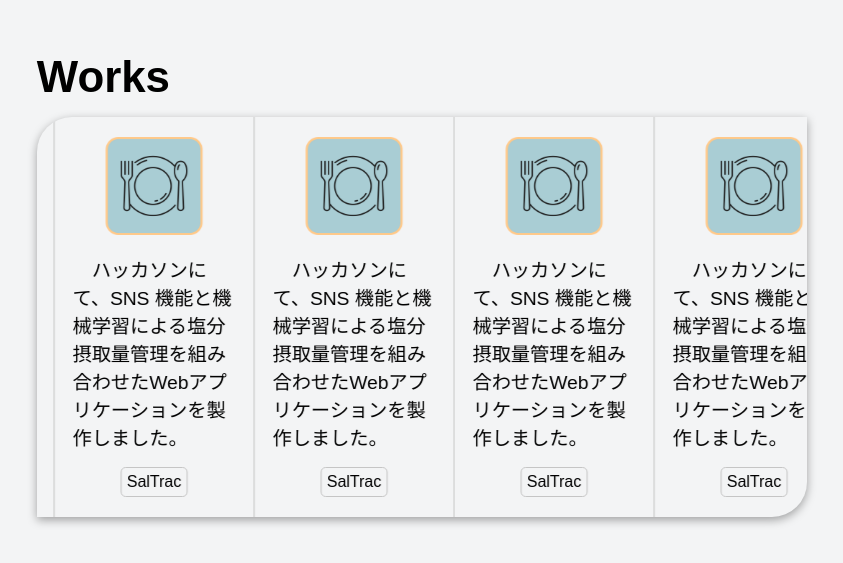
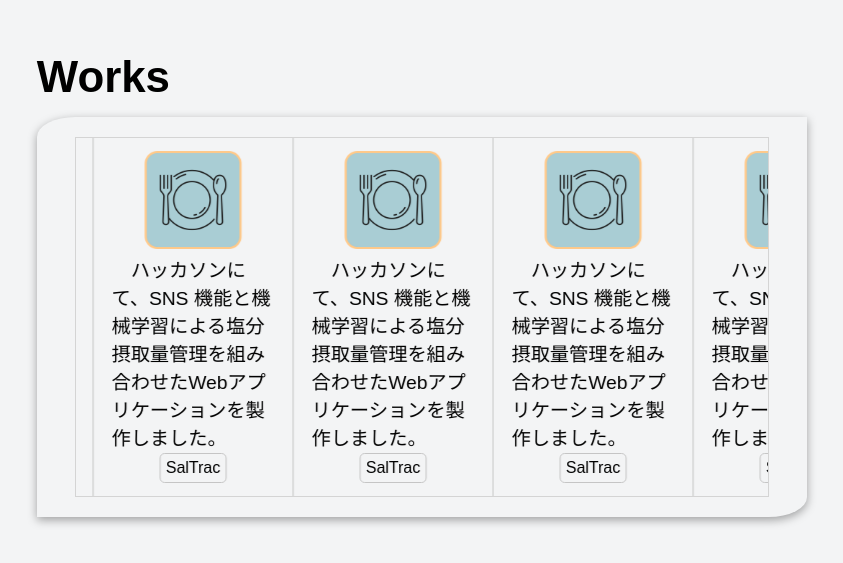
Before and after one commit to bq22005/portfolio, a Next.js app: page / in a window 1280 px wide. Shown: the part 1637-2200 px from the top of the page, without its empty margins (383-1226 px from the left). Built offline with nearby package versions, Linux system fonts and the light colour scheme; a web font is replaced by a local one.

Commit message:
Update works layout

```diff
--- a/src/app/components/layouts/WorkItem.module.css
+++ b/src/app/components/layouts/WorkItem.module.css
@@ -2,7 +2,7 @@
   padding: 2% 3%;
   width: min(30vw, 200px);
   height: 100%;
-  border-right: solid 1px #c5c5c5;
+  border-right: 1px solid #c5c5c5;
   display: flex;
   flex-direction: column;
   align-items: center;
--- a/src/app/components/layouts/Works.module.css
+++ b/src/app/components/layouts/Works.module.css
@@ -5,12 +5,21 @@
   max-width: 800px;
 }
 
-.carousel {
+.container {
   width: 100%;
   height: 80vw;
   max-height: 400px;
-  border-radius: 35px 0;
+  border-radius: 5% 0;
   box-shadow: 0 3px 10px rgba(0, 0, 0, 0.35);
+  display: flex;
+  align-items: center;
+  justify-content: center;
+}
+
+.carousel {
+  width: 90%;
+  height: 90%;
+  border: 1px solid #d4d4d4;
   display: flex;
   overflow: hidden;
 }
@@ -22,7 +31,6 @@
 
 .group {
   display: flex;
-  flex: 0 0 50%;
   will-change: transform;
   animation: scrolling 20s linear infinite;
 }
--- a/src/app/components/layouts/Works.tsx
+++ b/src/app/components/layouts/Works.tsx
@@ -6,6 +6,7 @@ export function Works() {
   return (
     <div className={styles.works}>
       <Title>Works</Title>
+      <div className={styles.container}>
         <div className={styles.carousel}>
           <div className={styles.wrapper}>
             <div className={styles.group}>
@@ -63,5 +64,6 @@ export function Works() {
           </div>
         </div>
       </div>
+    </div>
   );
 }
```
Lines whose indentation alone changed are shown as unchanged.
